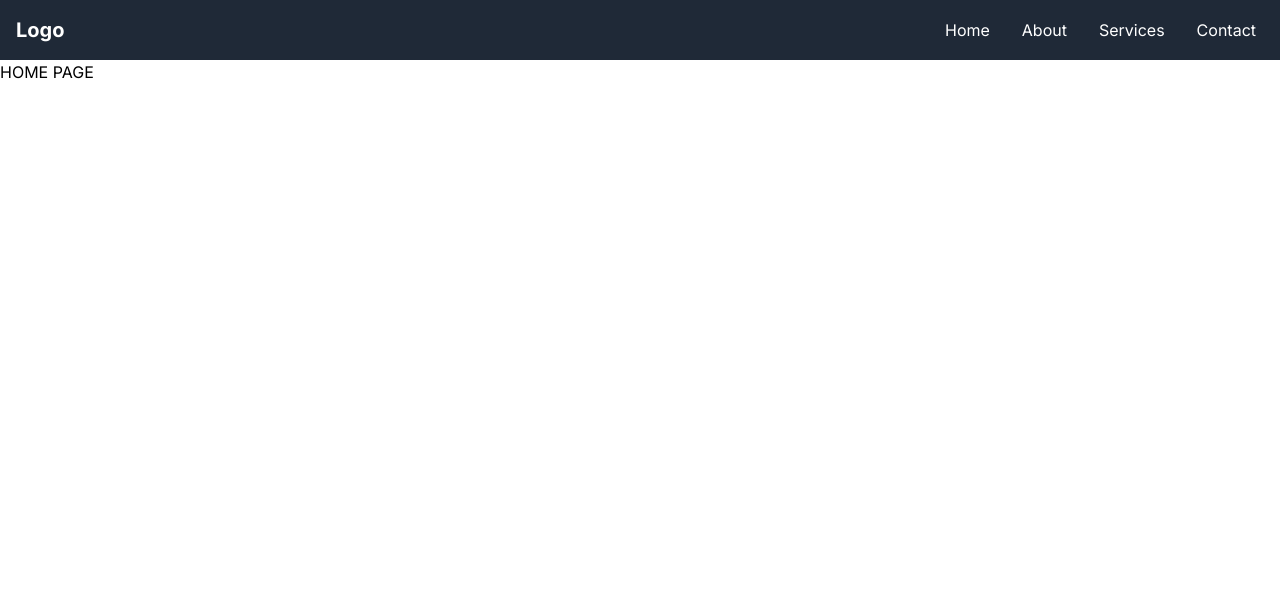
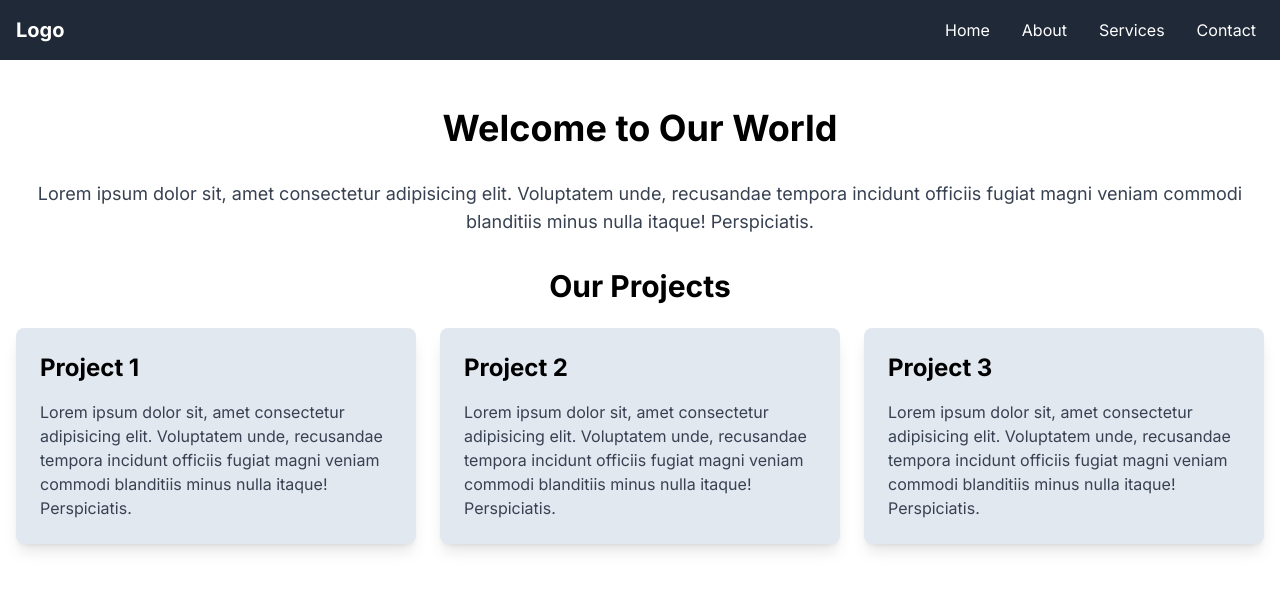
Before and after one commit to houdinipapi/Achiomwa, a Next.js app in the folder application/: page / in a window 1280 px wide. Shown: the top 590 px of the page. Built offline with nearby package versions, Linux system fonts and the light colour scheme.

Commit message:
chore: Update home page layout and content

```diff
--- a/application/src/components/HomePage.tsx
+++ b/application/src/components/HomePage.tsx
@@ -2,8 +2,31 @@ import React from 'react'
 
 const HomePage = () => {
   return (
-    <div>
-      HOME PAGE
+    <div className="container mx-auto p-4">
+      <div className="text-center my-8">
+        <h1 className="text-4xl font-bold my-8">Welcome to Our World</h1>
+        <p className="text-lg text-gray-700">
+            Lorem ipsum dolor sit, amet consectetur adipisicing elit. Voluptatem unde, recusandae tempora incidunt officiis fugiat magni veniam commodi blanditiis minus nulla itaque! Perspiciatis.
+        </p>
+      </div>
+
+      <div className="my-8">
+        <h1 className="text-3xl font-bold text-center mb-6">Our Projects</h1>
+        <div className="grid grid-cols-1 md:grid-cols-3 gap-6">
+            <div className="p-6 bg-slate-200 rounded-lg shadow-lg">
+                <h2 className="text-2xl font-bold mb-4">Project 1</h2>
+                <p className="text-gray-700">Lorem ipsum dolor sit, amet consectetur adipisicing elit. Voluptatem unde, recusandae tempora incidunt officiis fugiat magni veniam commodi blanditiis minus nulla itaque! Perspiciatis.</p>
+            </div>
+            <div className="p-6 bg-slate-200 rounded-lg shadow-lg">
+                <h2 className="text-2xl font-bold mb-4">Project 2</h2>
+                <p className="text-gray-700">Lorem ipsum dolor sit, amet consectetur adipisicing elit. Voluptatem unde, recusandae tempora incidunt officiis fugiat magni veniam commodi blanditiis minus nulla itaque! Perspiciatis.</p>
+            </div>
+            <div className="p-6 bg-slate-200 rounded-lg shadow-lg">
+                <h2 className="text-2xl font-bold mb-4">Project 3</h2>
+                <p className="text-gray-700">Lorem ipsum dolor sit, amet consectetur adipisicing elit. Voluptatem unde, recusandae tempora incidunt officiis fugiat magni veniam commodi blanditiis minus nulla itaque! Perspiciatis.</p>
+            </div>
+        </div>
+      </div>
     </div>
   )
 }
```
